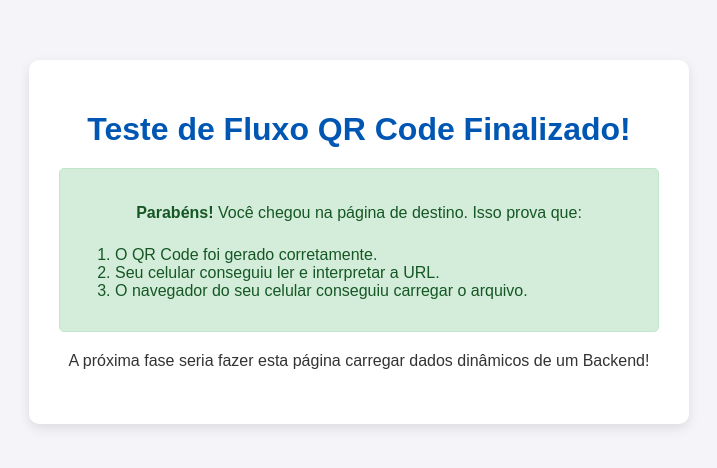
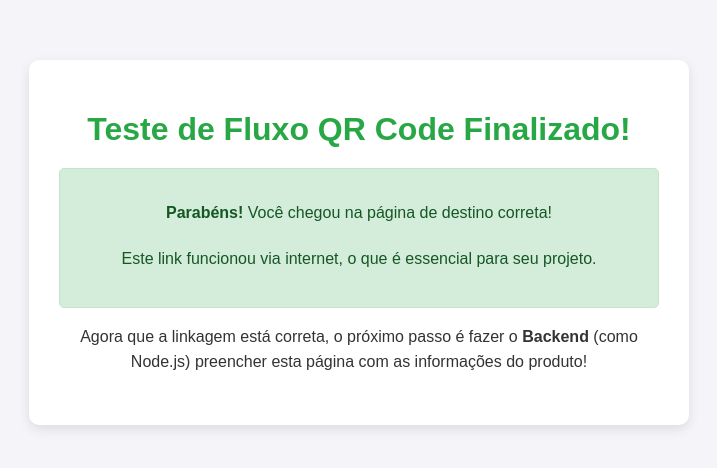
Before and after one commit to stroncio38/qrcode-produto, a plain HTML site: page pagina_destino.html in a window 1280 px wide. Shown: the whole page, without its empty margins (281-998 px from the left). Drawn offline with Linux system fonts and the light colour scheme.

Commit message:
Update pagina_destino.html

```diff
--- a/pagina_destino.html
+++ b/pagina_destino.html
@@ -5,7 +5,6 @@
     <meta name="viewport" content="width=device-width, initial-scale=1.0">
     <title>Informações do Seu Produto</title>
     <style>
-        /* (CSS do Exemplo Anterior) */
         body {
             font-family: Arial, sans-serif;
             background-color: #f4f4f9;
@@ -23,7 +22,7 @@
             box-shadow: 0 4px 12px rgba(0, 0, 0, 0.1);
         }
         h1 {
-            color: #0056b3;
+            color: #28a745; /* Verde de sucesso */
             margin-bottom: 15px;
         }
         p {
@@ -45,15 +44,11 @@
         <h1>Teste de Fluxo QR Code Finalizado!</h1>
 
         <div class="sucesso">
-            <p><strong>Parabéns!</strong> Você chegou na página de destino. Isso prova que:</p>
-            <ol style="text-align: left;">
-                <li>O QR Code foi gerado corretamente.</li>
-                <li>Seu celular conseguiu ler e interpretar a URL.</li>
-                <li>O navegador do seu celular conseguiu carregar o arquivo.</li>
-            </ol>
+            <p><strong>Parabéns!</strong> Você chegou na página de destino correta!</p>
+            <p>Este link funcionou via internet, o que é essencial para seu projeto.</p>
         </div>
 
-        <p>A próxima fase seria fazer esta página carregar dados dinâmicos de um Backend!</p>
+        <p>Agora que a linkagem está correta, o próximo passo é fazer o <strong>Backend</strong> (como Node.js) preencher esta página com as informações do produto!</p>
     </div>
 </body>
 </html>
```
